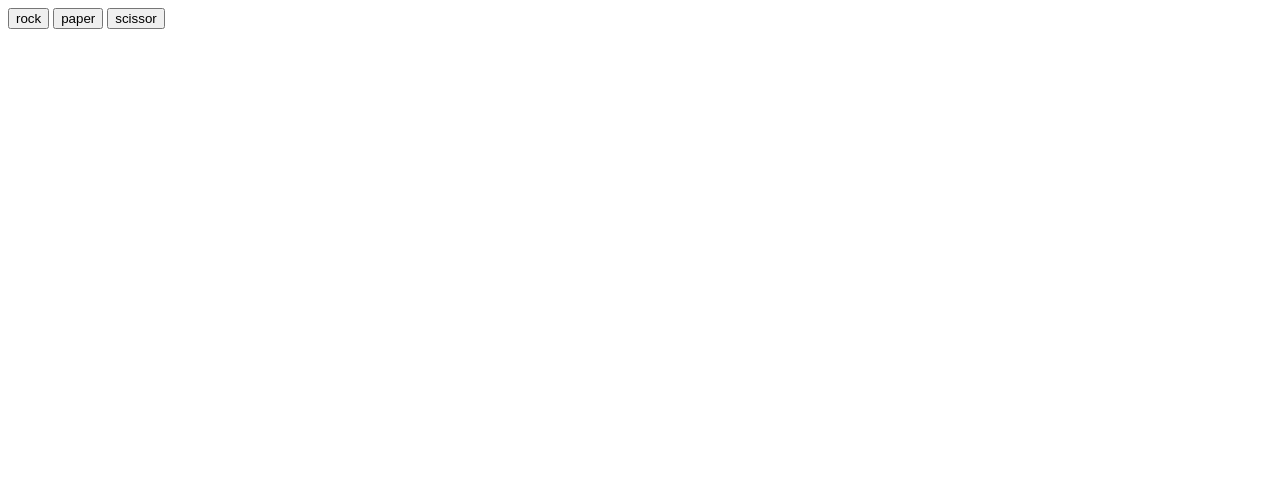
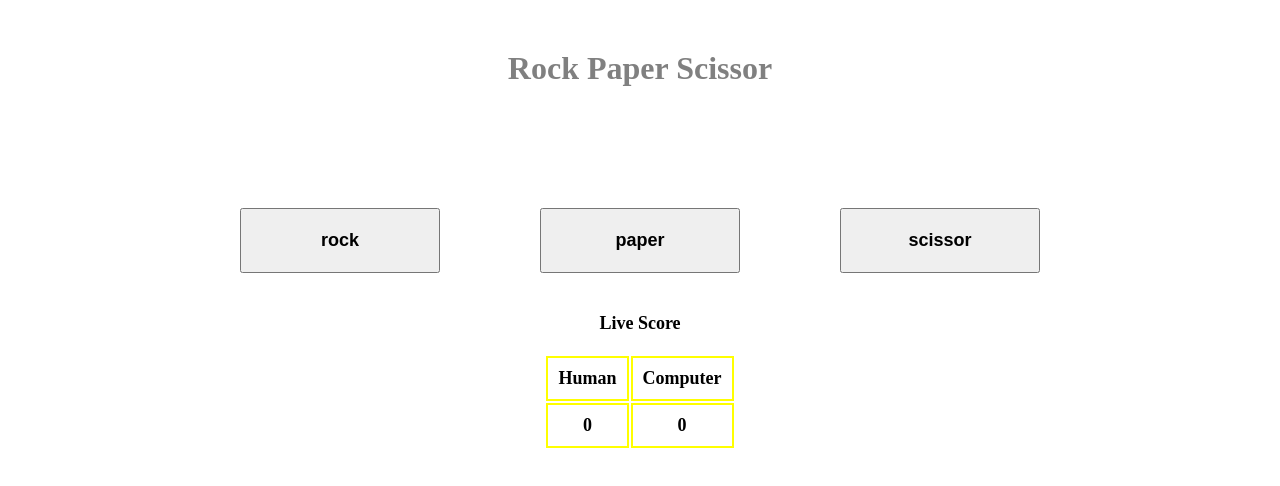
Before and after one commit to brocodile/new-rps, a plain HTML site: page index.html in a window 1280 px wide. Drawn offline with Linux system fonts and the light colour scheme.

Commit message:
Add Ui for Score and Buttons

```diff
--- a/index.html
+++ b/index.html
@@ -3,16 +3,30 @@
 <head>
     <meta charset="UTF-8">
     <meta name="viewport" content="width=device-width, initial-scale=1.0">
-    <title>Document</title>
+    <title>Rock Paper Scissor</title>
     <script src="./script.js" defer></script>
     <link rel="stylesheet" href="styles.css">
 </head>
 <body>
+    <h1>Rock Paper Scissor</h1>
     <div id="container">
         <button id="rock">rock</button>
         <button id="paper">paper</button>
         <button id="scissor">scissor</button>
     </div>
+    <div id="live">
+        <div class="center">Live Score</div>
+        <table>
+            <tr>
+                <td>Human</td>
+                <td>Computer</td>
+            </tr>
+            <tr>
+                <td id="hscore">0</td>
+                <td id="cscore">0</td>
+            </tr>
+        </table>
+    </div>
     <div id="result"></div>
 </body>
 </html>
--- a/styles.css
+++ b/styles.css
@@ -0,0 +1,44 @@
+h1{
+    text-align: center;
+    color: grey;
+    margin-top: 50px;
+}
+#container{
+    display: flex;
+    justify-content: center;
+    gap: 100px;
+}
+button{
+    padding: 20px;
+    font-size: large;
+    width: 200px;
+    font-weight: bold;
+    margin-top: 100px;
+}
+#live{
+    margin: 0 auto;
+    margin-top: 40px;
+    height: 70px;
+    width: 200px;
+    align-items: center;
+}
+table{
+    display: flex;
+    justify-content: center;
+    text-align: center;
+    font-weight: bold;
+    font-size: large;
+    padding: 10px;
+}
+td, tr{
+    border: 2px solid yellow;
+    padding: 10px;
+
+}
+.center{
+    display: flex;
+    justify-content: center;
+    margin-bottom: 10px;
+    font-weight: bold;
+    font-size:large;
+}
```
